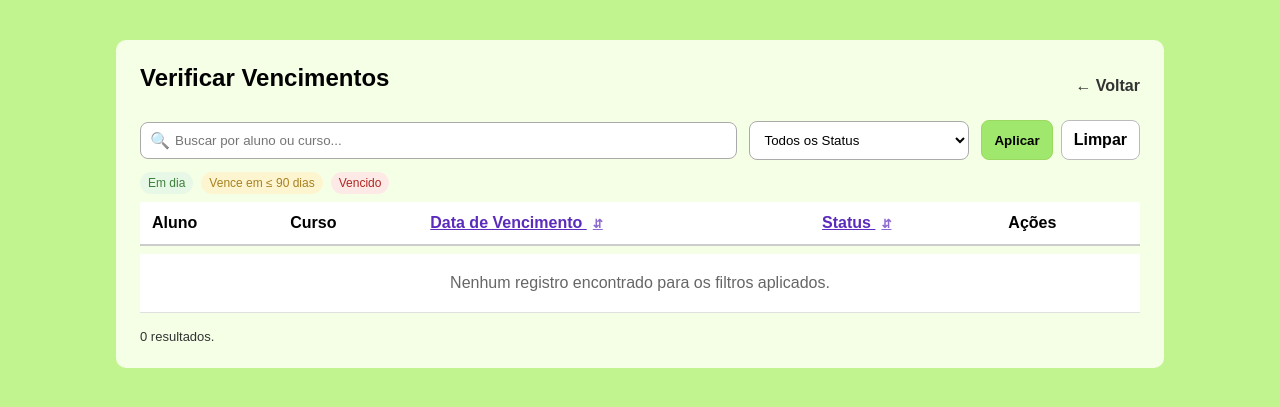
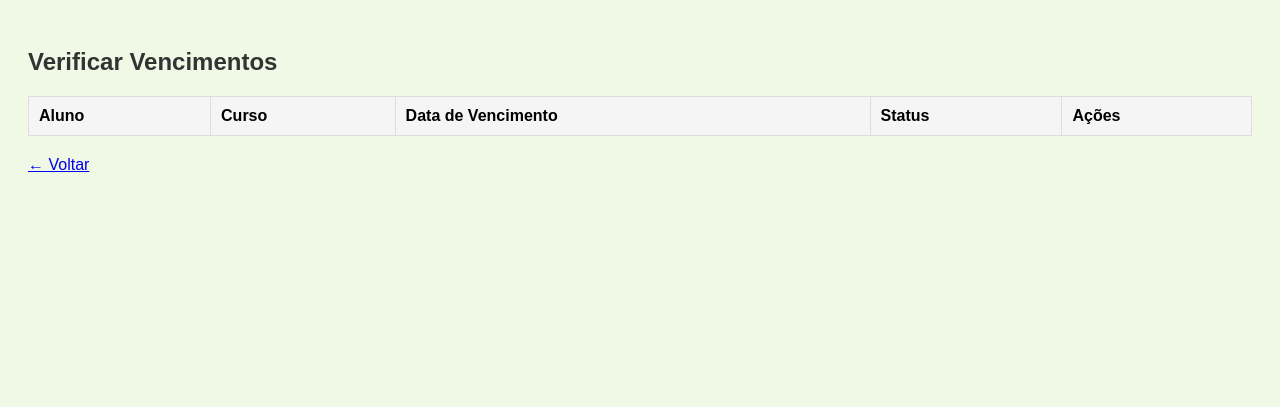
Before and after one commit to carloscll22/AMBIPAREAD, a Flask app: page /vencimentos/verificar in a window 1280 px wide. Shown: the top 407 px of the page. Run offline with Flask 3, Linux system fonts and the light colour scheme; the visitor is signed in with stand-in values (Sample User, id 1); lists and menus that the app fills with data are empty; parts of the project's set-up code (start-up, migrations or seed data) failed here and were passed over.

Commit message:
Update vencimentos_verificar.html

```diff
--- a/templates/vencimentos_verificar.html
+++ b/templates/vencimentos_verificar.html
@@ -1,171 +1,107 @@
 <!DOCTYPE html>
 <html lang="pt-br">
 <head>
-  <meta charset="UTF-8" />
+  <meta charset="UTF-8">
   <title>Verificar Vencimentos</title>
   <style>
-    body { background:#c1f38e; margin:0; font-family: Arial, sans-serif; }
-    .wrap { max-width: 1000px; margin: 40px auto; background:#f5ffe6; padding:24px; border-radius:10px; }
-    h2 { margin:0 0 16px; }
-    table { width:100%; border-collapse:separate; border-spacing:0 8px; }
-    thead th { background:#fff; padding:12px; text-align:left; border-bottom:2px solid #ccc; }
-    tbody tr { background:#fff; }
-    tbody td { padding:12px; border-bottom:1px solid #e0e0e0; vertical-align:middle; }
-    .pill { display:inline-block; padding:4px 8px; border-radius:999px; font-size:12px; }
-    .ok { background:#e6f7e6; color:#206b20; }
-    .warn { background:#fff4cc; color:#9a6b00; }
-    .bad  { background:#ffe7e7; color:#a30000; }
-    .btn  { display:inline-block; padding:10px 14px; background:#a0e76d; border-radius:8px; text-decoration:none; color:#000; font-weight:700; }
-    .btn:hover { background:#8dd24a; }
-    .btn-blue { background:#0d6efd; color:#fff; }
-    .btn-blue:hover { background:#084298; color:#fff; }
-    .btn-red { background:#dc3545; color:#fff; border:0; }
-    .btn-red:hover { background:#b02a37; color:#fff; }
-    .top { display:flex; justify-content:space-between; align-items:center; margin-bottom:12px; }
-    .back { text-decoration:none; color:#333; font-weight:bold; }
-    .actions-inline { display:flex; gap:8px; flex-wrap:wrap; align-items:center; }
+    body {
+      background-color: #f0f8e6;
+      font-family: Arial, sans-serif;
+      padding: 20px;
+    }
 
-    /* Barra de filtros */
-    .filters {
-      display: grid;
-      grid-template-columns: minmax(260px, 1fr) 220px auto;
-      gap: 12px; align-items: center; margin: 8px 0 16px;
+    h2 {
+      color: #333;
+      margin-bottom: 20px;
     }
-    .search-wrap { position: relative; width: 100%; }
-    .search-wrap input {
-      width:100%; padding:10px 36px 10px 34px;
-      border:1px solid #aaa; border-radius:8px; background:#fff; box-sizing: border-box;
+
+    table {
+      width: 100%;
+      border-collapse: collapse;
+      margin-top: 20px;
     }
-    .search-wrap .icon {
-      position:absolute; left:10px; top:50%; transform:translateY(-50%);
-      font-size:16px; opacity:.7; pointer-events:none;
+
+    th, td {
+      border: 1px solid #ddd;
+      padding: 10px;
+      text-align: left;
     }
-    .filters select {
-      padding:10px; border:1px solid #aaa; border-radius:8px; background:#fff; width: 100%; box-sizing:border-box;
+
+    th {
+      background: #f5f5f5;
     }
-    .actions { display:flex; gap:8px; justify-content:flex-end; }
-    .actions button, .actions a {
-      padding:10px 12px; border-radius:8px; border:1px solid #9bd85f;
-      background:#a0e76d; color:#000; font-weight:700; text-decoration:none; cursor:pointer;
+
+    .status {
+      font-weight: bold;
     }
-    .actions .secondary { background:#fff; border-color:#bbb; font-weight:600; }
 
-    .legend { font-size:12px; color:#333; opacity:.85; margin-top:-4px; display:flex; gap:8px; }
-    .result-info { font-size:13px; color:#333; margin: 8px 0 0; }
+    .status.ok { color: green; }
+    .status.alerta { color: orange; }
+    .status.vencido { color: red; }
 
-    .sortable { cursor:pointer; user-select:none; color:#5b2bbd; text-decoration:underline; }
-    .arrow { font-size:12px; margin-left:6px; opacity:.7; }
-
-    @media (max-width: 720px) {
-      .filters { grid-template-columns: 1fr; }
-      .actions { justify-content:stretch; }
-      .actions a, .actions button { width: 100%; text-align:center; }
-      .actions-inline { flex-direction: column; align-items: stretch; }
-      .actions-inline > * { width: 100%; text-align:center; }
+    /* Botões lado a lado */
+    .actions {
+      display: flex;
+      gap: 8px;
+      align-items: center;
+      flex-wrap: wrap;
     }
+    .btn {
+      display: inline-block;
+      font-size: 13px;
+      line-height: 1;
+      padding: 8px 10px;
+      border-radius: 6px;
+      text-decoration: none;
+      border: 0;
+      cursor: pointer;
+      font-weight: 600;
+      white-space: nowrap;
+    }
+    .btn-green   { background:#8dd24a; color:#0a0a0a; }
+    .btn-blue    { background:#0d6efd; color:#fff; }
+    .btn-red     { background:#dc3545; color:#fff; }
+    .btn:hover   { filter: brightness(0.95); }
+    td.col-acoes { padding-top: 12px; padding-bottom: 12px; }
   </style>
 </head>
 <body>
-  <div class="wrap">
-    <div class="top">
   <h2>Verificar Vencimentos</h2>
-      <a class="back" href="/controle_vencimentos">← Voltar</a>
-    </div>
-
-    {% set q = (request.args.get('q') or '') %}
-    {% set q_low = q|lower %}
-    {% set sel = (request.args.get('status') or '') %}
-    {% set sort = (request.args.get('sort') or '') %}
-    {% set order = (request.args.get('order') or 'asc') %}
-
-    <!-- Filtros (GET) -->
-    <form class="filters" method="get" action="{{ url_for('vencimentos_verificar') }}">
-      <div class="search-wrap">
-        <span class="icon">🔍</span>
-        <input type="text" name="q" value="{{ q }}" placeholder="Buscar por aluno ou curso..." autocomplete="off" />
-      </div>
-
-      <select name="status" aria-label="Filtro de status">
-        <option value=""    {{ ''    == sel and 'selected' or '' }}>Todos os Status</option>
-        <option value="ok"  {{ 'ok'  == sel and 'selected' or '' }}>Em dia</option>
-        <option value="warn"{{ 'warn'== sel and 'selected' or '' }}>Vencendo (≤ 90 dias)</option>
-        <option value="bad" {{ 'bad' == sel and 'selected' or '' }}>Vencido</option>
-      </select>
-
-      <div class="actions">
-        <input type="hidden" name="sort"  value="{{ sort }}">
-        <input type="hidden" name="order" value="{{ order }}">
-        <button type="submit">Aplicar</button>
-        <a class="secondary" href="{{ url_for('vencimentos_verificar') }}">Limpar</a>
-      </div>
-    </form>
-
-    <div class="legend">
-      <span class="pill ok">Em dia</span>
-      <span class="pill warn">Vence em ≤ 90 dias</span>
-      <span class="pill bad">Vencido</span>
-    </div>
-
-    {% set ns = namespace(count=0) %}
 
   <table>
     <thead>
       <tr>
         <th>Aluno</th>
         <th>Curso</th>
-          <th>
-            {% set new_order_data = 'desc' if (sort=='data' and order=='asc') else 'asc' %}
-            <a class="sortable"
-               href="{{ url_for('vencimentos_verificar', q=q, status=sel, sort='data', order=new_order_data) }}">
-              Data de Vencimento
-              {% if sort == 'data' %}<span class="arrow">{{ '↑' if order=='asc' else '↓' }}</span>{% else %}<span class="arrow">⇵</span>{% endif %}
-            </a>
-          </th>
-          <th>
-            {% set new_order_status = 'desc' if (sort=='status' and order=='asc') else 'asc' %}
-            <a class="sortable"
-               href="{{ url_for('vencimentos_verificar', q=q, status=sel, sort='status', order=new_order_status) }}">
-              Status
-              {% if sort == 'status' %}<span class="arrow">{{ '↑' if order=='asc' else '↓' }}</span>{% else %}<span class="arrow">⇵</span>{% endif %}
-            </a>
-          </th>
+        <th>Data de Vencimento</th>
+        <th>Status</th>
         <th>Ações</th>
       </tr>
     </thead>
     <tbody>
       {% for l in linhas %}
-          {% set classe =
-            l.classe if l.classe is defined else
-            ('bad' if 'Vencido' in l.status else
-             'warn' if 'Vence em' in l.status and (l.status.split()|length>2 and (l.status.split()[2]|int) <= 90) else
-             'ok')
-          %}
-          {% set match_status = (sel == '' or sel == classe) %}
-          {% set aluno_low = (l.aluno_nome|string)|lower %}
-          {% set curso_low = (l.curso|string)|lower %}
-          {% set match_q = (q_low == '' or (q_low in aluno_low) or (q_low in curso_low)) %}
-
-          {% if match_status and match_q %}
-            {% set ns.count = ns.count + 1 %}
       <tr>
         <td>{{ l.aluno_nome }}</td>
         <td>{{ l.curso }}</td>
         <td>{{ l.data_venc }}</td>
-              <td><span class="pill {{ classe }}">{{ l.status }}</span></td>
-              <td>
-                <div class="actions-inline">
+        <td class="status">{{ l.status }}</td>
+        <td class="col-acoes">
+          <div class="actions">
             {% if l.mostrar_matricular %}
-                    <a class="btn" href="{{ url_for('matricular') }}?aluno={{ l.aluno_email }}&curso={{ l.curso }}">Matricular Aluno</a>
+              <a class="btn btn-green"
+                 href="{{ url_for('matricular') }}?aluno={{ l.aluno_email }}&curso={{ l.curso }}">
+                Matricular Aluno
+              </a>
             {% endif %}
 
-                  <!-- Editar Vencimento -->
-                  <a class="btn btn-blue" href="{{ url_for('vencimentos_editar', aluno=l.aluno_email, curso=l.curso) }}">
+            <a class="btn btn-blue"
+               href="{{ url_for('vencimentos_editar', aluno=l.aluno_email, curso=l.curso) }}">
               Editar Vencimento
             </a>
 
-                  <!-- Excluir Vencimento -->
             <form method="POST" action="{{ url_for('vencimentos_excluir') }}"
-                        onsubmit="return confirm('Tem certeza que deseja excluir este vencimento?');">
+                  onsubmit="return confirm('Tem certeza que deseja excluir este vencimento?');"
+                  style="margin:0;">
               <input type="hidden" name="aluno" value="{{ l.aluno_email }}">
               <input type="hidden" name="curso" value="{{ l.curso }}">
               <button type="submit" class="btn btn-red">Excluir Vencimento</button>
@@ -173,24 +109,12 @@
           </div>
         </td>
       </tr>
-          {% endif %}
       {% endfor %}
-        {% if ns.count == 0 %}
-          <tr>
-            <td colspan="5" style="text-align:center; color:#666; padding:20px;">
-              Nenhum registro encontrado para os filtros aplicados.
-            </td>
-          </tr>
-        {% endif %}
     </tbody>
   </table>
 
-    <p class="result-info">
-      {{ ns.count }} resultado{{ 1 if ns.count == 1 else 's' }}.
-      {% if q %} • Busca: <strong>{{ q }}</strong>{% endif %}
-      {% if sel %} • Status: <strong>{{ 'Em dia' if sel=='ok' else ('Vencendo' if sel=='warn' else 'Vencido') }}</strong>{% endif %}
-      {% if sort %} • Ordenado por <strong>{{ 'status' if sort=='status' else 'data' }}</strong> ({{ 'crescente' if order=='asc' else 'decrescente' }}){% endif %}
-    </p>
+  <div style="margin-top:20px;">
+    <a href="/controle_vencimentos">← Voltar</a>
   </div>
 </body>
 </html>
```
Lines whose indentation alone changed are shown as unchanged.
